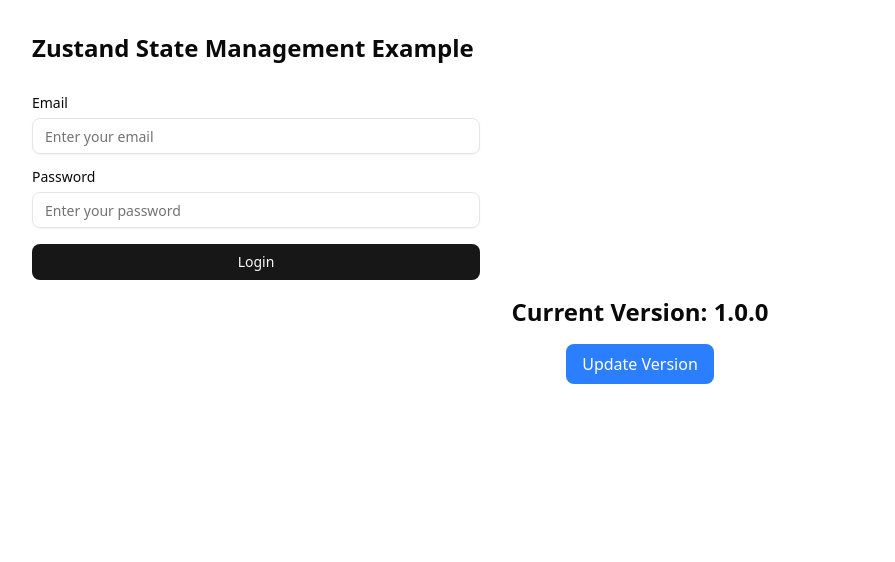
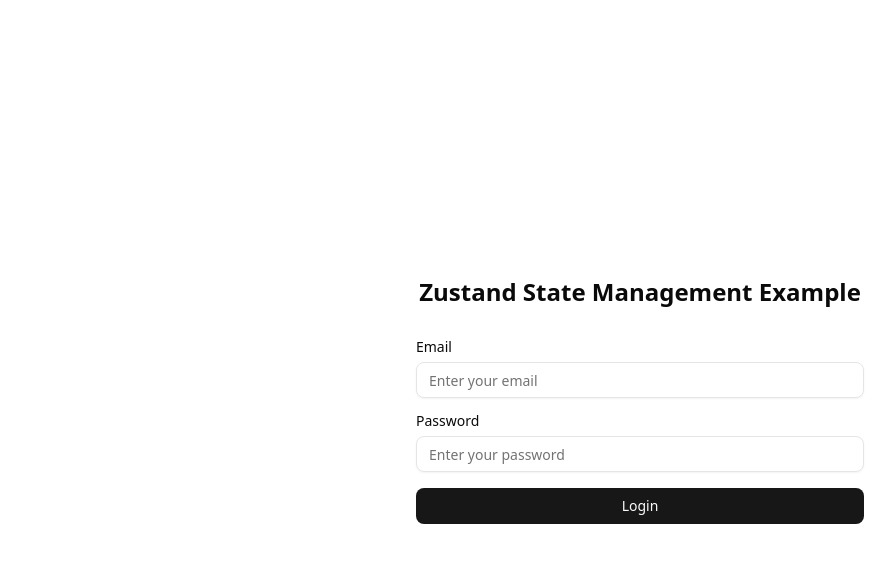
Before and after one commit to Divizyon/t2-sportlink-web-frontend, a Next.js app: page / in a window 1280 px wide. Shown: the top 562 px of the page, without its empty margins (0-895 px from the left). Built offline with nearby package versions, Linux system fonts and the light colour scheme; no server answers.

Commit message:
Fix:align problem

```diff
--- a/app/page.tsx
+++ b/app/page.tsx
@@ -1,11 +1,11 @@
-import { StoreDemo } from '../components/StoreDemo'
 import LoginForm from '@/components/auth/LoginForm'
 export default function Home() {
   return (
-    <main className="min-h-screen p-8">
-      <h1 className="text-2xl font-bold mb-8">Zustand State Management Example</h1>
-      <LoginForm />
-      <StoreDemo />
+    <main className="min-h-screen p-8 flex flex-col items-center justify-center">
+      <h1 className="text-2xl font-bold mb-8 text-center">Zustand State Management Example</h1>
+      <div className="w-full max-w-md">
+        <LoginForm />
+      </div>
     </main>
   )
 }
```
Also changed, not shown: 1 other file (tests, documents, lock files or other folders).
